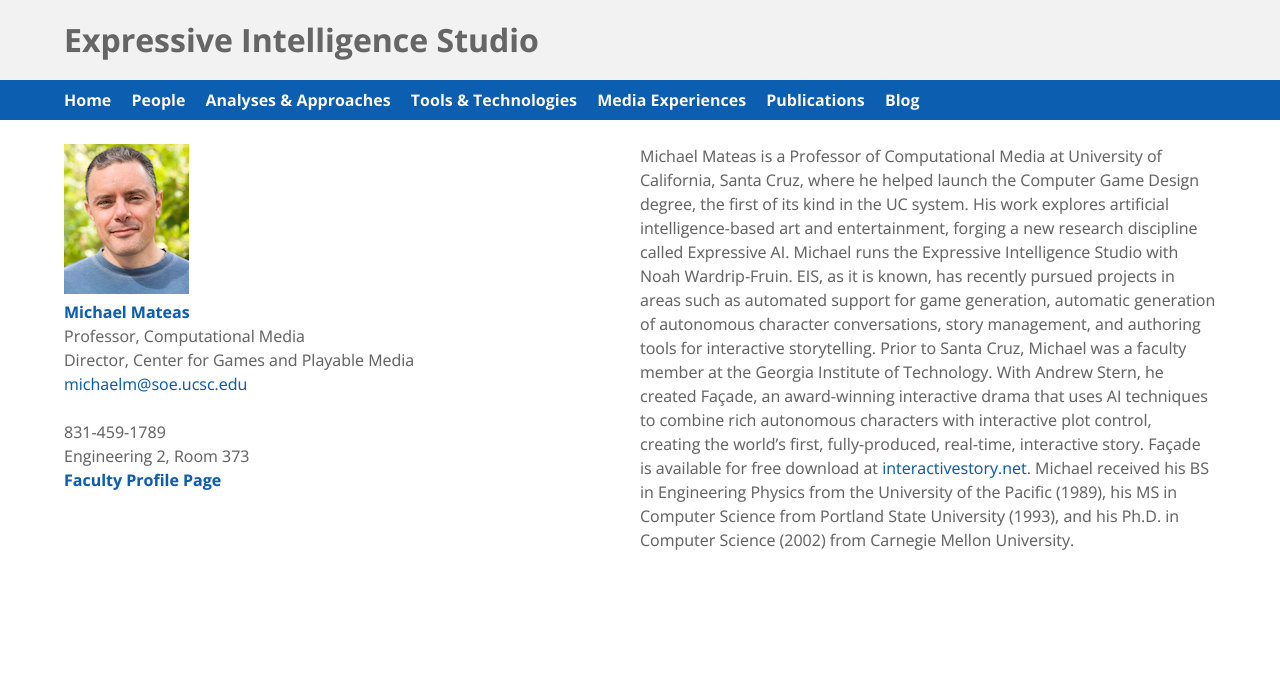
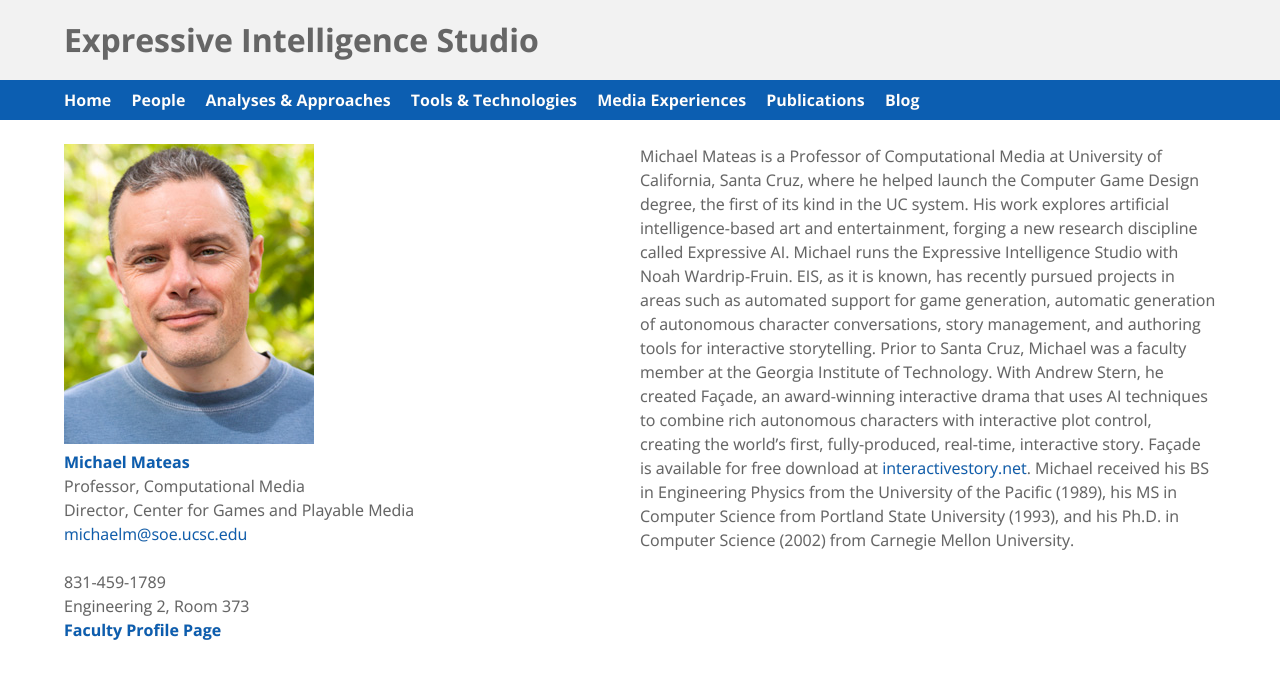
Before and after one commit to ExpressiveIntelligence/expressiveintelligence.github.io, a Jekyll site: the page built from people/michael-mateas/index.html, in a window 1280 px wide. Shown: the top 679 px of the page. Built offline with Jekyll 4.4.1, drawn with Linux system fonts in a browser that asks for light colours.

Commit message:
Made and added non-thumbnail images for Noah and Michael pages.

```diff
--- a/people/michael-mateas/index.html
+++ b/people/michael-mateas/index.html
@@ -11,7 +11,7 @@ title: Michael Mateas
 </style>
 <div class="halves">
   <div class="left">
-    <img src="/img/mm-small.png" alt="Michael Mateas">
+    <img src="/img/mm-medium.png" alt="Michael Mateas">
     <p class="person-name"><a href="https://www.soe.ucsc.edu/people/michaelm">Michael Mateas</a></p>
     <p>Professor, Computational Media</p>
     <p>Director, Center for Games and Playable Media</p>
--- a/people/noah-wardrip-fruin/index.html
+++ b/people/noah-wardrip-fruin/index.html
@@ -24,7 +24,7 @@ blockquote .credit {
 </style>
 <div class="halves">
   <div class="left">
-    <img src="/img/nwf-small.png" alt="Noah Wardrip-Fruin">
+    <img src="/img/nwf-medium.png" alt="Noah Wardrip-Fruin">
     <p class="person-name"><a href="https://www.soe.ucsc.edu/people/nwf">Noah Wardrip-Fruin</a></p>
     <p>Professor, Computational Media</p>
     <p><a href="mailto:nwf@soe.ucsc.edu">nwf@soe.ucsc.edu</a></p>
```
Also changed, not shown: img/mm-medium.png (added), img/nwf-medium.png (added).
